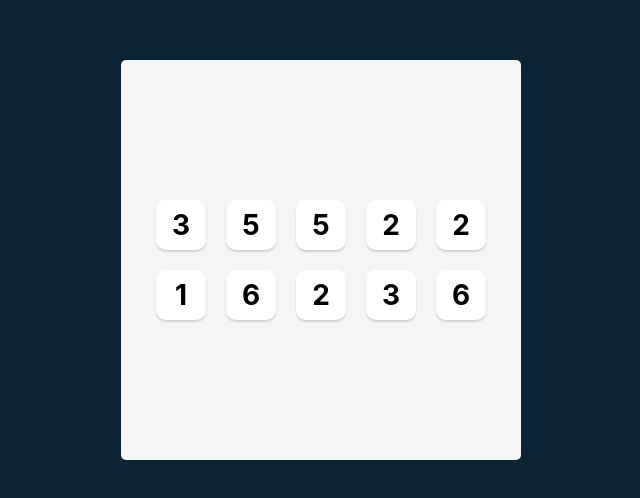
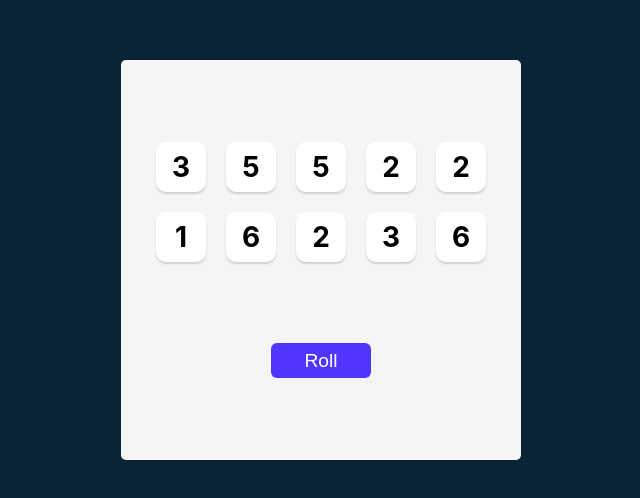
Before and after one commit to jihanv/tenzies, a React (Vite) app: page / in a window 1280 px wide. Shown: the part 140-638 px from the top of the page, without its empty margins (319-959 px from the left). Built offline with nearby package versions, Linux system fonts and the light colour scheme.

Commit message:
Add button functionality

```diff
--- a/src/App.css
+++ b/src/App.css
@@ -27,7 +27,7 @@
     background-color: #F5F5F5;
     height: 100%;
     border-radius: 5px;
-    justify-content: center;
+    justify-content: space-evenly;
     align-items: center;
 }
 
@@ -52,3 +52,13 @@
     cursor: pointer;
     font-family: Inter, sans-serif;
 }
+
+.roll-btn {
+    width: 100px;
+    height: 35px;
+    border: none;
+    border-radius: 6px;
+    background-color: #5035FF;
+    color: white;
+    font-size: 1.2rem;
+}
--- a/src/App.jsx
+++ b/src/App.jsx
@@ -18,6 +18,10 @@
       <Die value={number} />
     )
   })
+  function rollDice(){
+    setDice(generateAllNewDice())
+
+  }
 
   return (
     <>
@@ -25,10 +29,10 @@
         <div className="dice-container">
           {eachDie}
         </div>
+        <button className="roll-btn" onClick={rollDice}>Roll</button>
       </main>
     </>
   )
 }
 
-
 export default App
```
